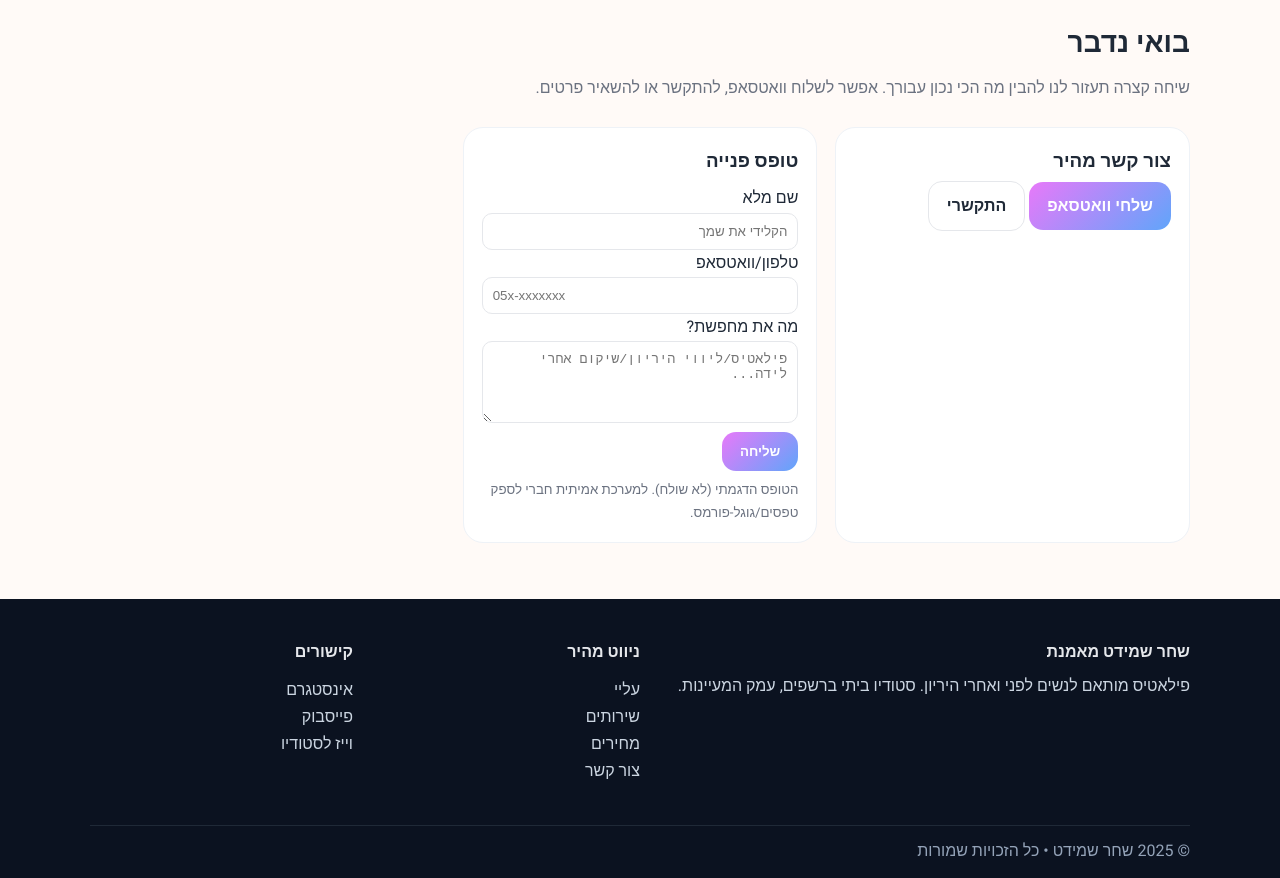
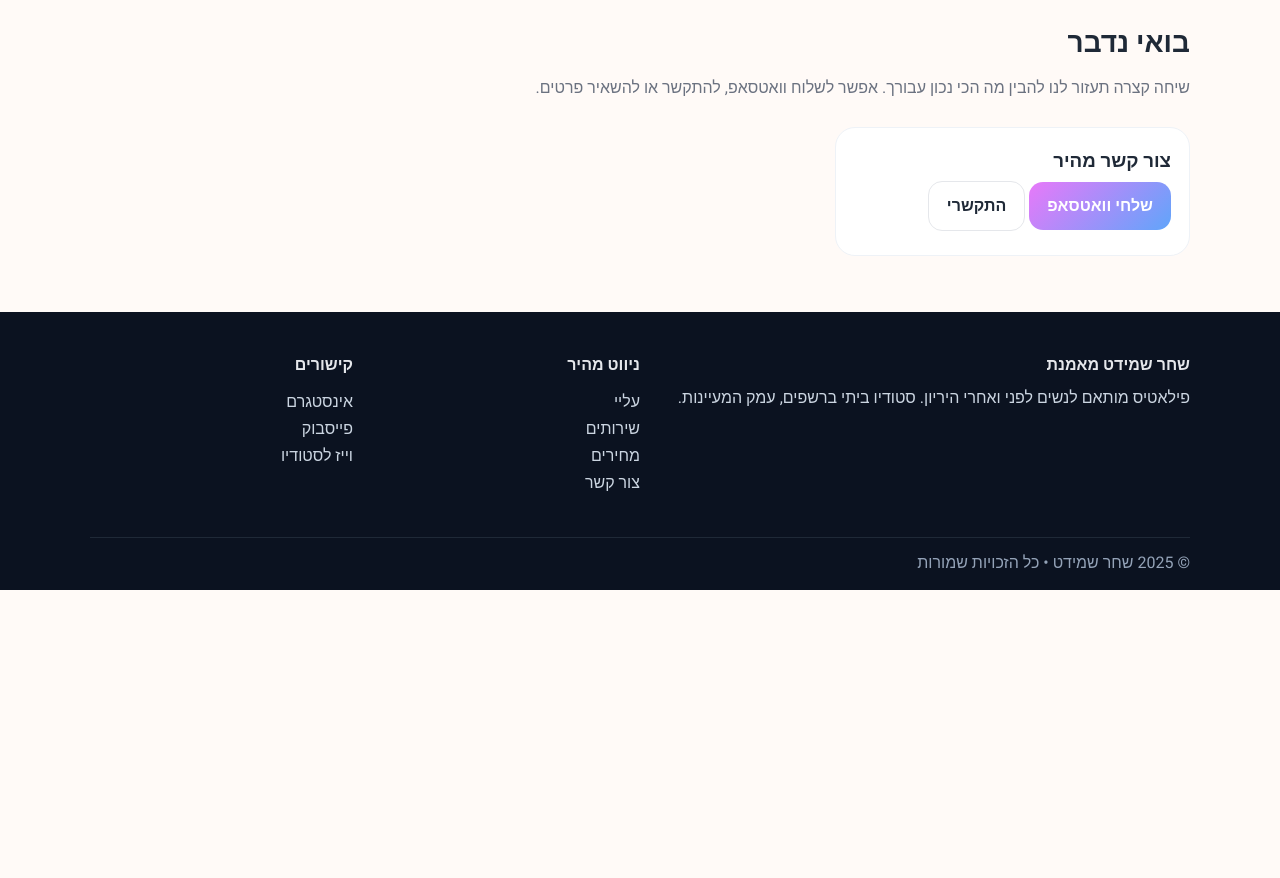
Before and after one commit to idanschmidt/coach.html, a plain HTML site: page index.html in a window 1280 px wide. Shown: the part 2540-3418 px from the top of the page. After the commit the page ends 3130 px from the top, so only its background shows below. Drawn offline with Linux system fonts and the light colour scheme.

Commit message:
Update index.html

```diff
--- a/index.html
+++ b/index.html
@@ -308,25 +308,6 @@
 
             </p>
             <small style="color:var(--muted)">    </small>
-          </div>
-          <form class="card" onsubmit="this.querySelector('button').textContent='נשלח!'; return false;" aria-label="טופס יצירת קשר">
-            <h3>טופס פנייה</h3>
-            <label>שם מלא<br>
-              <input required type="text" name="name" placeholder="הקלידי את שמך" style="width:100%;padding:10px;border-radius:10px;border:1px solid #e5e7eb">
-            </label>
-            <br>
-            <label>טלפון/וואטסאפ<br>
-              <input required type="tel" name="phone" placeholder="05x-xxxxxxx" style="width:100%;padding:10px;border-radius:10px;border:1px solid #e5e7eb">
-            </label>
-            <br>
-            <label>מה את מחפשת?<br>
-              <textarea name="msg" rows="4" placeholder="פילאטיס/ליווי היריון/שיקום אחרי לידה..." style="width:100%;padding:10px;border-radius:10px;border:1px solid #e5e7eb"></textarea>
-            </label>
-            <br>
-            <button class="btn primary" type="submit">שליחה</button>
-            <small style="display:block;margin-top:8px;color:var(--muted)">הטופס הדגמתי (לא שולח). למערכת אמיתית חברי לספק טפסים/גוגל-פורמס.</small>
-          </form>
-        </div>
       </div>
     </section>
   </main>
```
